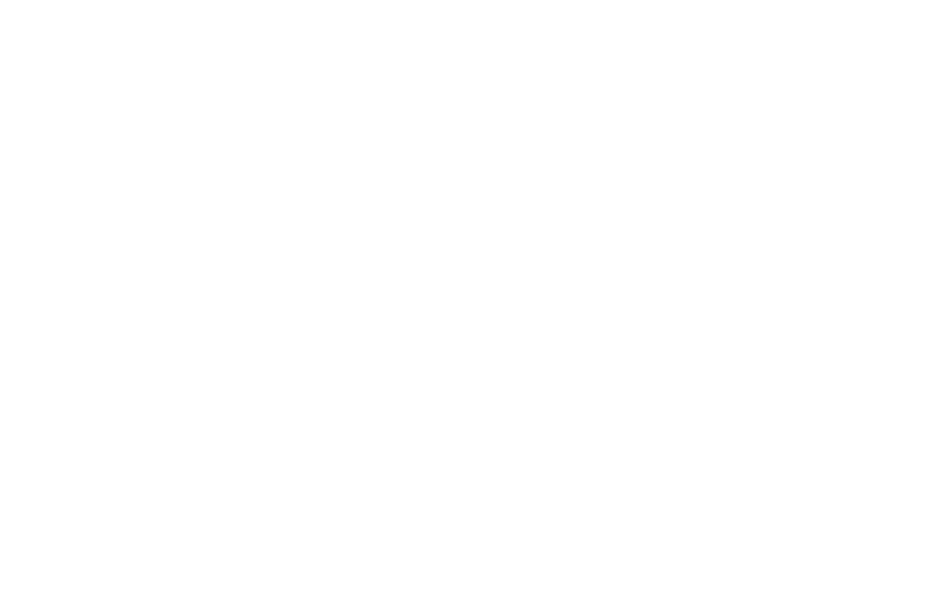
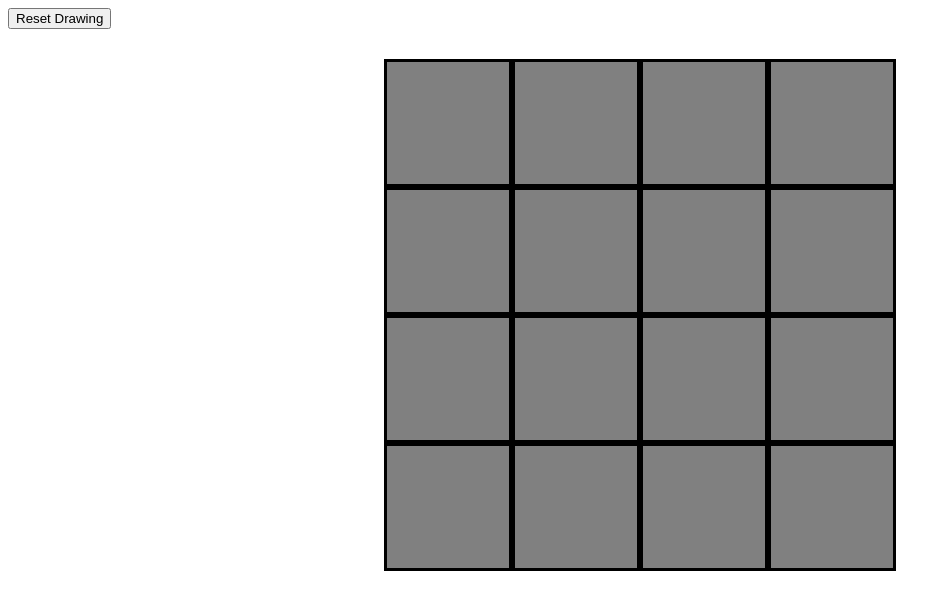
Before and after one commit to wyang342/etch-a-sketch, a plain HTML site: page index.html in a window 1280 px wide. Shown: the whole page, without its empty margins (0-951 px from the left). Drawn offline with Linux system fonts and the light colour scheme.

Commit message:
first commit

```diff
--- a/index.html
+++ b/index.html
@@ -1,22 +1,24 @@
 <!doctype html>
 
 <html lang="en">
+
 <head>
   <meta charset="utf-8">
 
   <title>Etch-A-Sketch</title>
-  <meta name="description" content="">
-  <meta name="author" content="">
 
   <link rel="stylesheet" href="styles.css">
 
 </head>
 
 <body>
-    <div class="container"></div>
-
+  <button type="button">Reset Drawing</button>
+  <div id='box'>
+    <div id="container"></div>
+  </div>
 
 
   <script src="script.js"></script>
 </body>
+
 </html>
--- a/script.js
+++ b/script.js
@@ -0,0 +1,26 @@
+// Create 16x16 grid
+const container = document.getElementById('container');
+
+for (let i = 1; i <= 16; i++) {
+    const newDiv = document.createElement('div');
+    newDiv.classList.add('container-item');
+    container.appendChild(newDiv);
+}
+
+// change color when hovering over div
+
+const box = document.getElementsByClassName('container-item');
+console.log(box);
+
+for (let i = 0; i < box.length; i++) {
+    box[i].addEventListener('mouseenter', function(e) {
+        e.target.style.backgroundColor = 'yellow';
+    })
+}
+
+
+/*
+box.addEventListener('mouseenter', function(e) {
+    console.log(e)
+})
+*/
--- a/styles.css
+++ b/styles.css
@@ -0,0 +1,17 @@
+#container {
+    display: grid;
+    grid-template-columns: 10vw 10vw 10vw 10vw;
+    grid-template-rows: 10vw 10vw 10vw 10vw;
+    padding: 30px;
+}
+
+.container-item {
+    background-color: grey;
+    border: solid black;
+}
+
+#box {
+    display: flex;
+    align-items: center;
+    justify-content: center;
+}
```
